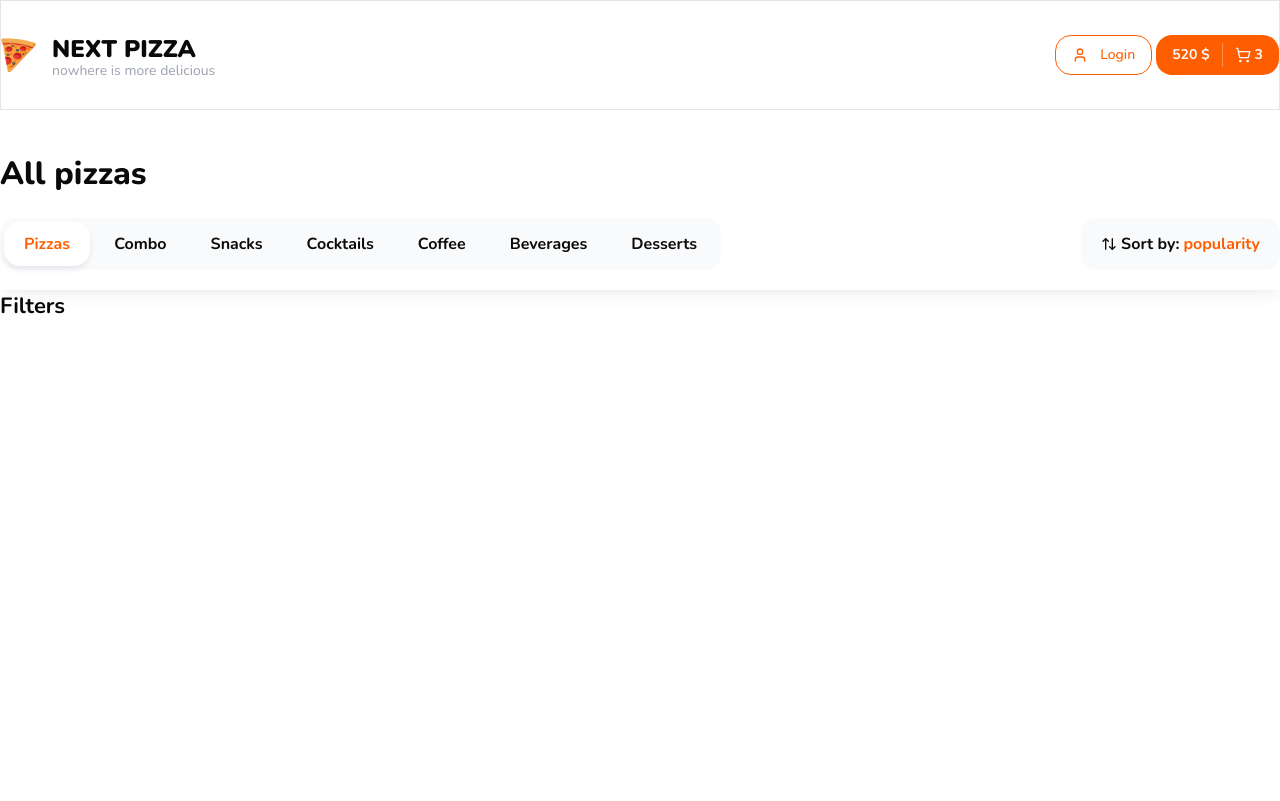
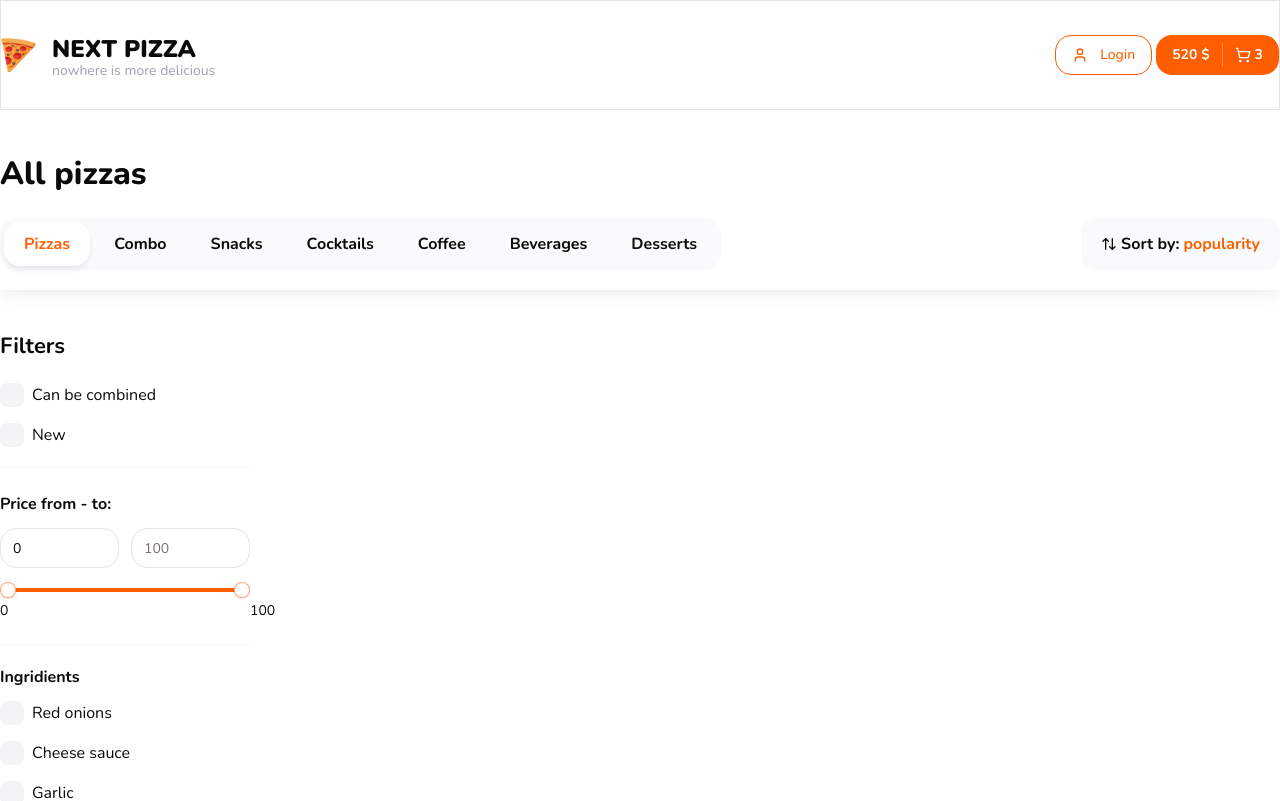
Before and after one commit to zachary-o/next-pizza, a Next.js app: page / in a window 1280 px wide. Shown: the top 801 px of the page. Built offline with nearby package versions, Linux system fonts and the light colour scheme.

Commit message:
create filter inputs

```diff
--- a/src/app/page.tsx
+++ b/src/app/page.tsx
@@ -8,7 +8,7 @@ export default function Home() {
       </Container>
       <TopBar />
 
-      <Container className="pb-14">
+      <Container className="mt-10 pb-14">
         <div className="flex gap-[60px]">
           {/* FILTERS */}
           <div className="w-[250px]">
--- /dev/null
+++ b/src/components/shared/checkbox-filters-group.tsx
@@ -0,0 +1,82 @@
+"use client"
+
+import React, { useState } from "react"
+import { FilterCheckbox, FilterCheckboxProps } from "./filter-checkbox"
+import { Input } from "../ui"
+
+type Item = FilterCheckboxProps
+
+interface Props {
+  title: string
+  items: Item[]
+  defaultItems?: Item[]
+  limit?: number
+  searchInputPlaceholder?: string
+  onChange?: (values: string[]) => string
+  defaultValue?: string[]
+  className?: string
+}
+
+export const CheckboxFiltersGroup: React.FC<Props> = ({
+  title,
+  items,
+  defaultItems,
+  limit,
+  searchInputPlaceholder = "Search...",
+  onChange,
+  defaultValue,
+  className,
+}) => {
+  const [showAll, setShowAll] = useState(false)
+  const [searchValue, setSearchValue] = useState("")
+
+  const visibleItems = showAll
+    ? items.filter((item) =>
+        item.text.toLowerCase().includes(searchValue.toLowerCase())
+      )
+    : defaultItems?.slice(0, limit)
+
+  const onChangeSearchInput = (event: React.ChangeEvent<HTMLInputElement>) => {
+    setSearchValue(event.target.value)
+  }
+
+  return (
+    <div className={className}>
+      <p className="font-bold mb-3">{title}</p>
+
+      {showAll && (
+        <div className="mb-5">
+          <Input
+            className="bg-gray-50 border-none"
+            placeholder={searchInputPlaceholder}
+            onChange={onChangeSearchInput}
+          />
+        </div>
+      )}
+
+      <div className="flex flex-col gap-4 max-h-96 pr-2 overflow-auto scrollbar">
+        {visibleItems?.map((item, index) => (
+          <FilterCheckbox
+            key={index}
+            text={item.text}
+            value={item.value}
+            endAdornment={item.endAdornment}
+            checked={false}
+            onCheckedChange={() => onChange!(["event"])}
+          />
+        ))}
+      </div>
+
+      {items.length > limit! && (
+        <div className={showAll ? "border-t border-t-neutral-100 mt-4" : ""}>
+          <button
+            className="text-primary mt-3"
+            onClick={() => setShowAll(!showAll)}
+          >
+            {showAll ? "Hide" : "+ Show all"}
+          </button>
+        </div>
+      )}
+    </div>
+  )
+}
--- /dev/null
+++ b/src/components/shared/filter-checkbox.tsx
@@ -0,0 +1,37 @@
+import React from "react"
+import { Checkbox } from "../ui"
+
+export interface FilterCheckboxProps {
+  text: string
+  value: string
+  endAdornment?: React.ReactNode
+  onCheckedChange?: (checked: boolean) => void
+  checked?: boolean
+}
+
+export const FilterCheckbox: React.FC<FilterCheckboxProps> = ({
+  text,
+  value,
+  endAdornment,
+  onCheckedChange,
+  checked,
+}) => {
+  return (
+    <div className="flex items-center space-x-2">
+      <Checkbox
+        className="rounded-[8px] w-6 h-6"
+        onCheckedChange={onCheckedChange}
+        checked={checked}
+        value={value}
+        id={`checkbox-${String(value)}`}
+      />
+      <label
+        className="leading-none cursor-pointer flex-1"
+        htmlFor={`checkbox-${String(value)}`}
+      >
+        {text}
+      </label>
+      {endAdornment}
+    </div>
+  )
+}
--- a/src/components/shared/filters.tsx
+++ b/src/components/shared/filters.tsx
@@ -1,5 +1,10 @@
+"use client"
+
 import React from "react"
 import { Title } from "./title"
+import { FilterCheckbox } from "./filter-checkbox"
+import { Input, RangeSlider } from "../ui"
+import { CheckboxFiltersGroup } from "./checkbox-filters-group"
 
 interface Props {
   className?: string
@@ -9,6 +14,84 @@ export const Filters: React.FC<Props> = ({ className }) => {
   return (
     <div className={className}>
       <Title text="Filters" size="sm" className="mb-5 font-bold" />
+
+      <div className="flex flex-col gap-4">
+        <FilterCheckbox text="Can be combined" value="1" />
+        <FilterCheckbox text="New" value="2" />
+      </div>
+
+      <div className="mt-5 border-y border-y-neutral-100 py-6 pb-7">
+        <p className="font-bold mb-3">Price from - to:</p>
+        <div className="flex gap-3 mb-5">
+          <Input
+            type="number"
+            placeholder="0"
+            min={0}
+            max={100}
+            defaultValue={0}
+          />
+          <Input type="number" min={10} max={100} placeholder="100" />
+        </div>
+
+        <RangeSlider min={0} max={100} step={5} value={[0, 100]} />
+      </div>
+      <CheckboxFiltersGroup
+        className="mt-5"
+        title="Ingridients"
+        limit={6}
+        defaultItems={[
+          {
+            text: "Red onions",
+            value: "1",
+          },
+          {
+            text: "Cheese sauce",
+            value: "2",
+          },
+          {
+            text: "Garlic",
+            value: "3",
+          },
+          {
+            text: "Mozzarella",
+            value: "4",
+          },
+          {
+            text: "Gherkins",
+            value: "5",
+          },
+          {
+            text: "Tomatos",
+            value: "6",
+          },
+        ]}
+        items={[
+          {
+            text: "Red onions",
+            value: "1",
+          },
+          {
+            text: "Cheese sauce",
+            value: "2",
+          },
+          {
+            text: "Garlic",
+            value: "3",
+          },
+          {
+            text: "Mozzarella",
+            value: "4",
+          },
+          {
+            text: "Gherkins",
+            value: "5",
+          },
+          {
+            text: "Tomatos",
+            value: "6",
+          },
+        ]}
+      />
     </div>
   )
 }
--- a/src/components/shared/index.ts
+++ b/src/components/shared/index.ts
@@ -5,3 +5,5 @@ export { Categories } from "./categories"
 export { SortPopup } from "./sort-popup"
 export { TopBar } from "./top-bar"
 export { Filters } from "./filters"
+export { FilterCheckbox } from "./filter-checkbox"
+export { CheckboxFiltersGroup } from "./checkbox-filters-group"
--- /dev/null
+++ b/src/components/shared/product-card.tsx
@@ -0,0 +1,9 @@
+import React from "react"
+
+interface Props {
+  className?: string
+}
+
+export const ProductCard: React.FC<Props> = ({ className }) => {
+  return <div className={className}></div>
+}
--- a/src/components/ui/checkbox.tsx
+++ b/src/components/ui/checkbox.tsx
@@ -13,7 +13,7 @@ const Checkbox = React.forwardRef<
   <CheckboxPrimitive.Root
     ref={ref}
     className={cn(
-      "peer h-4 w-4 shrink-0 rounded-sm border border-primary ring-offset-background focus-visible:outline-none focus-visible:ring-2 focus-visible:ring-ring focus-visible:ring-offset-2 disabled:cursor-not-allowed disabled:opacity-50 data-[state=checked]:bg-primary data-[state=checked]:text-primary-foreground",
+      "peer h-4 w-4 shrink-0 bg-gray-100 ring-offset-background focus-visible:outline-none focus-visible:ring-2 focus-visible:ring-ring focus-visible:ring-offset-2 disabled:cursor-not-allowed disabled:opacity-50 data-[state=checked]:bg-primary data-[state=checked]:text-primary-foreground",
       className
     )}
     {...props}
@@ -21,7 +21,7 @@ const Checkbox = React.forwardRef<
     <CheckboxPrimitive.Indicator
       className={cn("flex items-center justify-center text-current")}
     >
-      <Check className="h-4 w-4" />
+      <Check className="h-4 w-4" strokeWidth={3} />
     </CheckboxPrimitive.Indicator>
   </CheckboxPrimitive.Root>
 ))
--- a/src/components/ui/index.ts
+++ b/src/components/ui/index.ts
@@ -7,3 +7,4 @@ export { Popover } from "./popover"
 export { Select } from "./select"
 export { Skeleton } from "./skeleton"
 export { Slider } from "./slider"
+export { RangeSlider } from "./range-slider"
--- /dev/null
+++ b/src/components/ui/range-slider.tsx
@@ -0,0 +1,87 @@
+"use client"
+
+import React from "react"
+import * as SliderPrimitive from "@radix-ui/react-slider"
+
+import { cn } from "@/lib/utils"
+
+type SliderProps = {
+  className?: string
+  min: number
+  max: number
+  step: number
+  formatLabel?: (value: number) => string
+  value?: number[] | readonly number[]
+  onValueChange?: (values: number[]) => void
+}
+
+const RangeSlider = React.forwardRef(
+  (
+    {
+      className,
+      min,
+      max,
+      step,
+      formatLabel,
+      value,
+      onValueChange,
+      ...props
+    }: SliderProps,
+    ref
+  ) => {
+    const initialValue = Array.isArray(value) ? value : [min, max]
+    const [localValues, setLocalValues] = React.useState(initialValue)
+
+    React.useEffect(() => {
+      // Update localValues when the external value prop changes
+      setLocalValues(Array.isArray(value) ? value : [min, max])
+    }, [min, max, value])
+
+    const handleValueChange = (newValues: number[]) => {
+      setLocalValues(newValues)
+      if (onValueChange) {
+        onValueChange(newValues)
+      }
+    }
+
+    return (
+      <SliderPrimitive.Root
+        ref={ref as React.RefObject<HTMLDivElement>}
+        min={min}
+        max={max}
+        step={step}
+        value={localValues}
+        onValueChange={handleValueChange}
+        className={cn(
+          "relative flex w-full touch-none select-none mb-6 items-center",
+          className
+        )}
+        {...props}
+      >
+        <SliderPrimitive.Track className="relative h-1 w-full grow overflow-hidden rounded-full bg-primary/20">
+          <SliderPrimitive.Range className="absolute h-full bg-primary" />
+        </SliderPrimitive.Track>
+        {localValues.map((value, index) => (
+          <React.Fragment key={index}>
+            <div
+              className="absolute text-center"
+              style={{
+                left: `calc(${((value - min) / (max - min)) * 100}% + 0px)`,
+                top: `10px`,
+              }}
+            >
+              <span className="text-sm">
+                {formatLabel ? formatLabel(value) : value}
+              </span>
+            </div>
+            <SliderPrimitive.Thumb className="block h-4 w-4 rounded-full border border-primary/50 bg-white shadow transition-colors focus-visible:outline-none focus-visible:ring-1 focus-visible:ring-ring disabled:pointer-events-none disabled:opacity-50" />
+          </React.Fragment>
+        ))}
+      </SliderPrimitive.Root>
+    )
+  }
+)
+
+RangeSlider.displayName = SliderPrimitive.Root.displayName
+
+export { RangeSlider }
```
